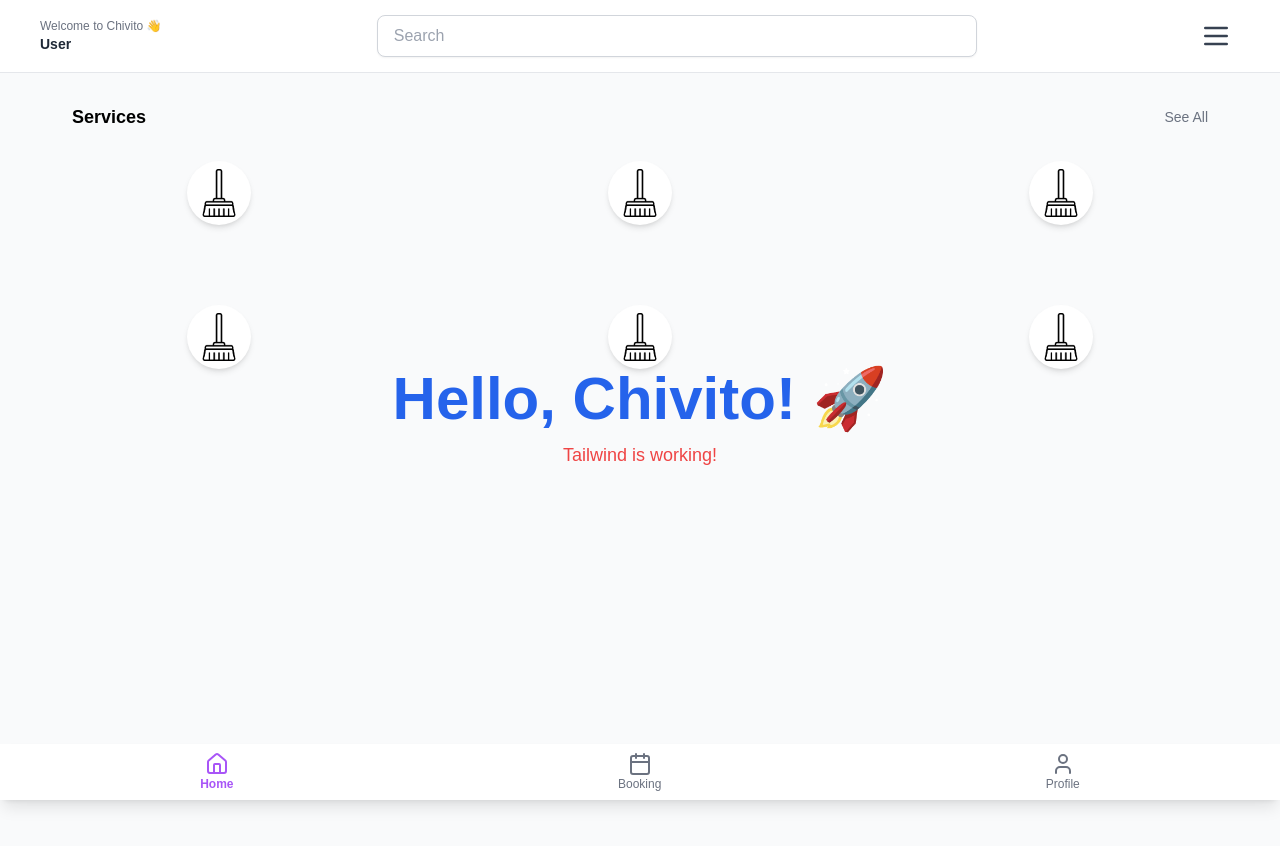
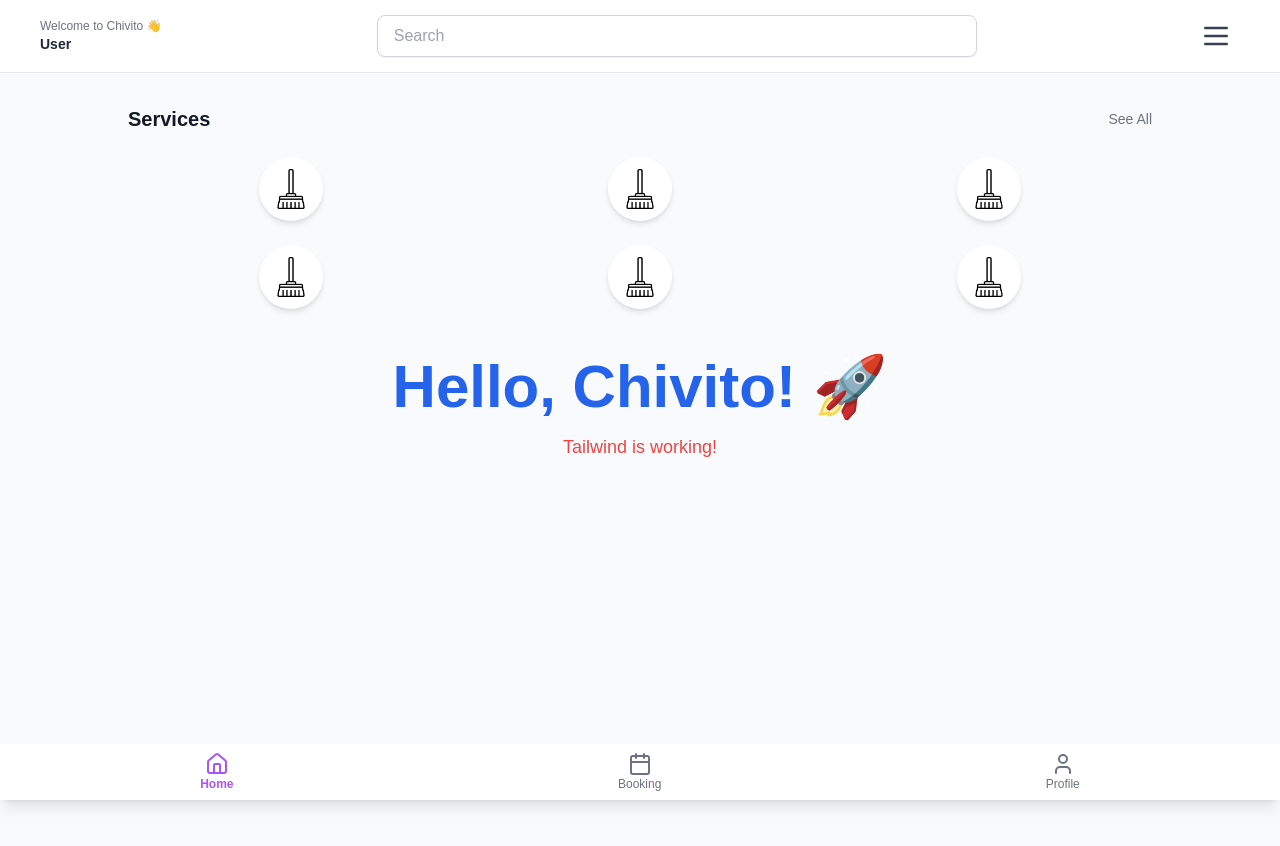
Before and after one commit to chivito-tech/chivito-frontend, a Next.js app in the folder chivito-frontend/: page / in a window 1280 px wide. Shown: the top 846 px of the page. Built offline with nearby package versions, Linux system fonts and the light colour scheme.

Commit message:
improve HomePage

```diff
--- a/chivito-frontend/src/app/page.tsx
+++ b/chivito-frontend/src/app/page.tsx
@@ -1,71 +1,39 @@
 export default function Home() {
   return (
-    <div className="min-h-screen flex flex-col items-center bg-gray-50 px-1.5 md:px-12">
-      <div className="flex justify-between items-center w-full mt-8 mb-8 py-3 m px-6 h-0">
-        <h3 className="text-lg font-bold text-black">Services</h3>
-        <p className="text-sm text-gray-500">See All</p>
+    <div className="min-h-screen flex flex-col items-center bg-gray-50 px-4 md:px-12">
+      <div className="flex justify-between items-center w-full max-w-5xl mt-8 mb-6 px-4 md:px-0">
+        <h3 className="text-xl font-semibold text-gray-900">Services</h3>
+        <p className="text-sm text-gray-500 cursor-pointer hover:text-gray-700 transition">
+          See All
+        </p>
       </div>
-      <div className=" justify-between items-center w-full grid grid-cols-3 grid-rows-2 gap-20 place-items-center">
-        <button>
-          <div className=" rounded-full bg-white p-2 shadow-md">
-            <img
-              src="/broom.png"
-              alt="Mechanic"
-              className="w-12 h-12  border-1"
-            />
-          </div>
-        </button>
-        <button>
-          <div className="rounded-full bg-white p-2 shadow-md">
-            <img
-              src="/broom.png"
-              alt="Electrician"
-              className="w-12 h-12 border-1"
-            />
-          </div>
-        </button>
-        <button>
-          <div className="rounded-full bg-white p-2 shadow-md">
-            <img
-              src="/broom.png"
-              alt="Detailer"
-              className="w-12 h-12 border-1"
-            />
-          </div>
-        </button>
-        <button>
-          <div className="rounded-full bg-white p-2 shadow-md">
-            <img
-              src="/broom.png"
-              alt="Painter"
-              className="w-12 h-12 border-1"
-            />
-          </div>
-        </button>
-        <button>
-          <div className="rounded-full bg-white p-2 shadow-md">
-            <img
-              src="/broom.png"
-              alt="Plumber"
-              className="w-12 h-12 border-1"
-            />
-          </div>
-        </button>
-        <button>
-          <div className="rounded-full bg-white p-2 shadow-md">
-            <img
-              src="/broom.png"
-              alt="Constructor"
-              className="w-12 h-12 border-1"
-            />
-          </div>
-        </button>
+
+      <div className="grid grid-cols-3 grid-rows-2 gap-6 w-full max-w-5xl">
+        {[
+          "Mechanic",
+          "Electrician",
+          "Detailer",
+          "Painter",
+          "Plumber",
+          "Constructor",
+        ].map((service, index) => (
+          <button key={index} className="flex flex-col items-center group">
+            <div className="w-16 h-16 flex items-center justify-center bg-white rounded-full shadow-md transition-transform duration-300 group-hover:scale-105">
+              <img
+                src="/broom.png"
+                alt={service}
+                className="w-10 h-10 object-contain"
+              />
+            </div>
+          </button>
+        ))}
       </div>
-      <h1 className="text-6xl font-extrabold text-blue-600 flex items-center space-x-2">
+
+      <h1 className="text-4xl md:text-6xl font-extrabold text-blue-600 flex items-center mt-12">
         Hello, Chivito! 🚀
       </h1>
-      <p className="text-lg text-red-500 mt-3">Tailwind is working!</p>
-      <div className="mt-6 w-full max-w-md"></div>
+
+      <p className="text-lg text-red-500 mt-4">Tailwind is working!</p>
     </div>
   );
 }
```
